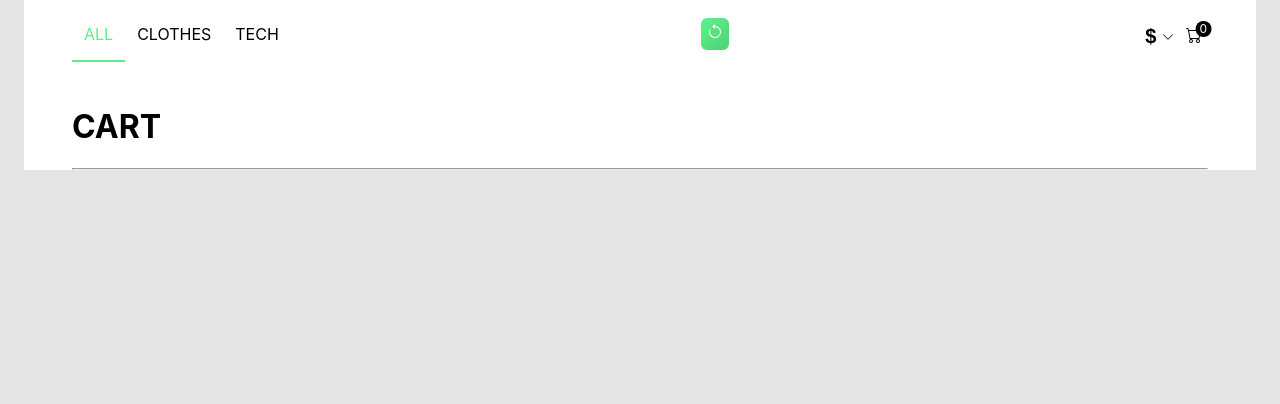
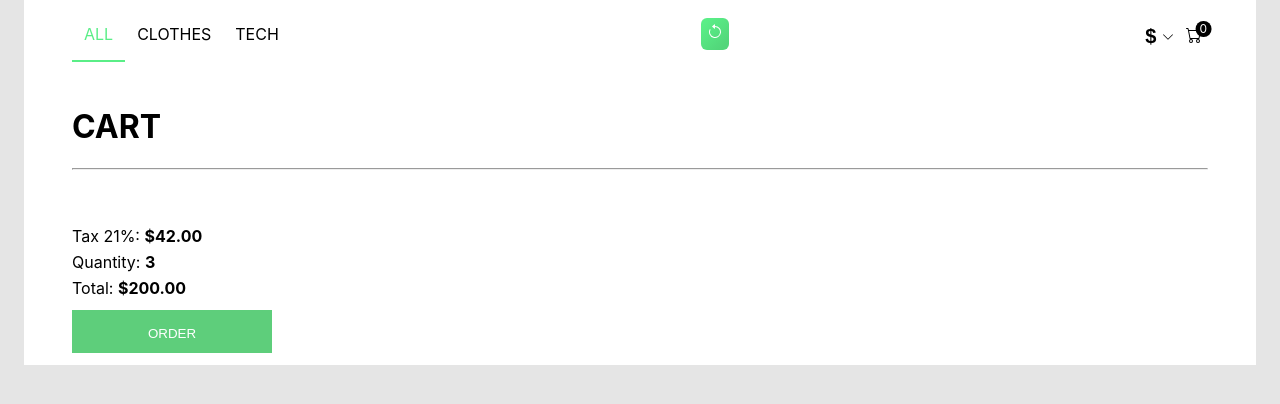
Before and after one commit to kennyoungC/Scandiweb-Test-Assignment, a React (Create React App) app: page /cart in a window 1280 px wide. Shown: the top 404 px of the page. Built offline with nearby package versions, Linux system fonts and the light colour scheme.

Commit message:
cart layout completed

```diff
--- a/src/components/Cart/Cart.jsx
+++ b/src/components/Cart/Cart.jsx
@@ -1,6 +1,7 @@
 import React, { Component } from "react"
 import { connect } from "react-redux"
 import CartItems from "./CartItems"
+import styles from "./Cart.module.css"
 
 const mapStateToProps = (state) => ({
   cartItems: state.cart.cartItems || [],
@@ -8,11 +9,27 @@ const mapStateToProps = (state) => ({
 class Cart extends Component {
   render() {
     return (
-      <ul>
-        {this.props.cartItems.map((cart) => (
-          <CartItems key={cart.id} />
-        ))}
-      </ul>
+      <div>
+        <ul className={styles["cart-list"]}>
+          {this.props.cartItems.map((cart) => (
+            <CartItems key={cart.id} />
+          ))}
+        </ul>
+        <div>
+          <div className={styles.order}>
+            <p>
+              Tax 21%: <span>$42.00</span>
+            </p>
+            <p>
+              Quantity: <span>3</span>
+            </p>
+            <p>
+              Total: <span>$200.00</span>
+            </p>
+          </div>
+          <button className={styles["order-btn"]}>Order</button>
+        </div>
+      </div>
     )
   }
 }
--- /dev/null
+++ b/src/components/Cart/Cart.module.css
@@ -0,0 +1,21 @@
+.cart-list {
+  list-style: none;
+  padding: 12px 0;
+}
+.order {
+  display: flex;
+  flex-direction: column;
+  gap: 6px;
+}
+.order span {
+  font-weight: bold;
+}
+.order-btn {
+  padding: 16px 32px;
+  width: 200px;
+  height: 43px;
+  color: #fff;
+  text-transform: uppercase;
+  margin: 12px 0;
+  background: #5ece7b;
+}
--- a/src/components/Cart/CartItems.jsx
+++ b/src/components/Cart/CartItems.jsx
@@ -4,39 +4,45 @@ import styles from "./CartItems.module.css"
 class CartItems extends Component {
   render() {
     return (
+      <>
         <li>
           <div className={styles.layout}>
+            <div className={styles["first-row"]}>
+              <span>
+                <p className={styles.bold}>Apollo</p>
+                <p>Running Short</p>
+              </span>
+              <p className={styles.bold}>$50.00</p>
               <div>
-            <p>
-              Apollo <br /> Running Short
-            </p>
-            <p>$50.00</p>
-            <div>
-              <p>SIZE</p>
-              <div>
-                <span>M</span>
-                <span>M</span>
-                <span>M</span>
-                <span>M</span>
+                <p className={styles.bold}>SIZE:</p>
+                <div className={styles["size-box"]}>
+                  <button>XS</button>
+                  <button>S</button>
+                  <button>M</button>
+                  <button>L</button>
                 </div>
               </div>
               <div>
-              <p>COLOR</p>
-              <div>
-                <span></span>
-                <span></span>
-                <span></span>
+                <p className={styles.bold}>COLOR:</p>
+                <div className={styles["color-box"]}>
+                  <button></button>
+                  <button></button>
+                  <button></button>
                 </div>
               </div>
             </div>
-          <div>
-            <p>
-              Lorem, ipsum dolor sit amet consectetur adipisicing elit. Sit
-              numquam unde aliquid et iusto?
-            </p>
+            <div className={styles["second-row"]}>
+              <div className={styles["action-btn"]}>
+                <button>+</button>
+                <span>1</span>
+                <button>-</button>
+              </div>
+              <img src="http://via.placeholder.com/150" alt="" />
             </div>
           </div>
         </li>
+        <hr />
+      </>
     )
   }
 }
--- a/src/components/Cart/CartItems.module.css
+++ b/src/components/Cart/CartItems.module.css
@@ -0,0 +1,55 @@
+.layout {
+  display: flex;
+  /* align-items: center; */
+  justify-content: space-between;
+  margin-bottom: 32px;
+}
+.first-row {
+  display: flex;
+  flex-direction: column;
+  gap: 6px;
+}
+.bold {
+  font-weight: 600;
+}
+.size-box {
+  display: flex;
+  align-items: center;
+  gap: 6px;
+}
+.size-box button {
+  /* height: 45px;
+  width: 63px; */
+  border: 1px solid #1d1f22;
+  padding: 6px 12px;
+}
+.color-box {
+  display: flex;
+  align-items: center;
+  gap: 6px;
+}
+.color-box button {
+  height: 36px;
+  width: 36px;
+  background-color: #1d1f22;
+  padding: 4px 9px;
+}
+.color-box p {
+  margin: 8px 0;
+}
+.second-row {
+  display: flex;
+  gap: 12px;
+}
+
+.action-btn {
+  display: flex;
+  flex-direction: column;
+  align-items: center;
+  justify-content: space-between;
+}
+.action-btn button {
+  border: 1px solid #1d1f22;
+  height: 36px;
+  width: 36px;
+}
```
Lines whose indentation alone changed are shown as unchanged.
